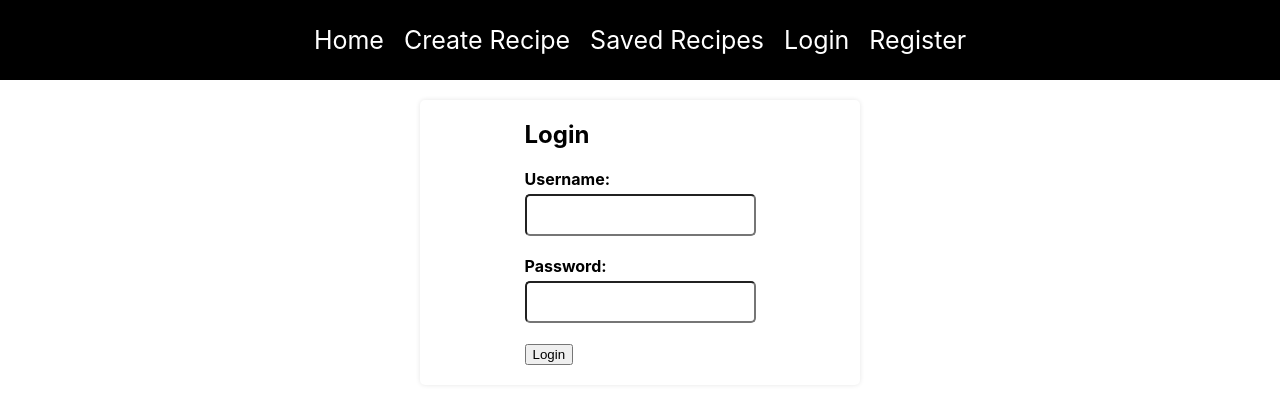
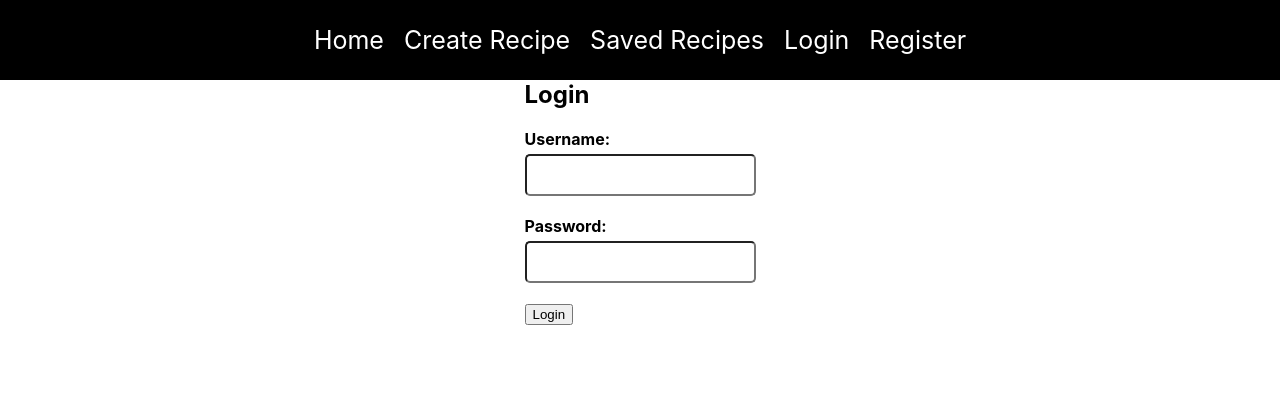
Before and after one commit to shoneriki/mern-practice, a React (Create React App) app in the folder client/: page /auth/login in a window 1280 px wide. Shown: the top 404 px of the page. Built offline with nearby package versions, Linux system fonts and the light colour scheme.

Commit message:
made separate AuthForm to stay DRY with the form

```diff
--- a/client/src/App.js
+++ b/client/src/App.js
@@ -1,6 +1,6 @@
 import { BrowserRouter as Router, Route, Routes } from "react-router-dom";
 import "./App.css";
-import { Navbar } from "./components/navbar";
+import { Navbar } from "./components/Navbar";
 import { Auth } from "./pages/auth";
 import {Login} from "./pages/login"
 import {Register} from "./pages/register"
--- /dev/null
+++ b/client/src/components/AuthForm.js
@@ -0,0 +1,28 @@
+export const AuthForm = ({username, setUsername, password, setPassword, handleSubmit, authText}) => {
+  return (
+    <div>
+      <form onSubmit={handleSubmit}>
+        <h2>{authText}</h2>
+        <div className="form-group">
+          <label htmlFor="username">Username:</label>
+          <input
+            type="text"
+            id="username"
+            value={username}
+            onChange={(event) => setUsername(event.target.value)}
+          />
+        </div>
+        <div className="form-group">
+          <label htmlFor="password">Password:</label>
+          <input
+            type="password"
+            id="password"
+            value={password}
+            onChange={(event) => setPassword(event.target.value)}
+          />
+        </div>
+        <button type="submit">{authText}</button>
+      </form>
+    </div>
+  );
+}
--- a/client/src/pages/login.js
+++ b/client/src/pages/login.js
@@ -2,6 +2,8 @@ import React, { useState } from "react";
 import axios from "axios";
 import { useCookies } from "react-cookie";
 import { useNavigate } from "react-router-dom";
+
+import {AuthForm} from '../components/AuthForm'
 
 export const Login = () => {
   const [_, setCookies] = useCookies(["access_token"]);
@@ -33,29 +35,13 @@ export const Login = () => {
   };
 
   return (
-    <div className="auth-container">
-      <form onSubmit={handleSubmit}>
-        <h2>Login</h2>
-        <div className="form-group">
-          <label htmlFor="username">Username:</label>
-          <input
-            type="text"
-            id="username"
-            value={username}
-            onChange={(event) => setUsername(event.target.value)}
-          />
-        </div>
-        <div className="form-group">
-          <label htmlFor="password">Password:</label>
-          <input
-            type="password"
-            id="password"
-            value={password}
-            onChange={(event) => setPassword(event.target.value)}
-          />
-        </div>
-        <button type="submit">Login</button>
-      </form>
-    </div>
+    <AuthForm
+      username={username}
+      setUsername={setUsername}
+      password={password}
+      setPassword={setPassword}
+      handleSubmit={handleSubmit}
+      authText="Login"
+    />
   );
 };
--- a/client/src/pages/register.js
+++ b/client/src/pages/register.js
@@ -2,6 +2,8 @@ import React, { useState } from "react";
 import axios from "axios";
 import { useCookies } from "react-cookie";
 import { useNavigate } from "react-router-dom";
+
+import {AuthForm} from "../components/AuthForm"
 
 export const Register = () => {
   const [username, setUsername] = useState("");
@@ -27,29 +29,13 @@ export const Register = () => {
   };
 
   return (
-    <div>
-      <form onSubmit={handleSubmit}>
-        <h2>Register</h2>
-        <div className="form-group">
-          <label htmlFor="username">Username:</label>
-          <input
-            type="text"
-            id="username"
-            value={username}
-            onChange={(event) => setUsername(event.target.value)}
-          />
-        </div>
-        <div className="form-group">
-          <label htmlFor="password">Password:</label>
-          <input
-            type="password"
-            id="password"
-            value={password}
-            onChange={(event) => setPassword(event.target.value)}
-          />
-        </div>
-        <button type="submit">Register</button>
-      </form>
-    </div>
+    <AuthForm
+      username={username}
+      setUsername={setUsername}
+      password={password}
+      setPassword={setPassword}
+      handleSubmit={handleSubmit}
+      authText="Register"
+    />
   );
 }
```
Also changed, not shown: client/src/components/Navbar.js (renamed from client/src/components/navbar.js).
